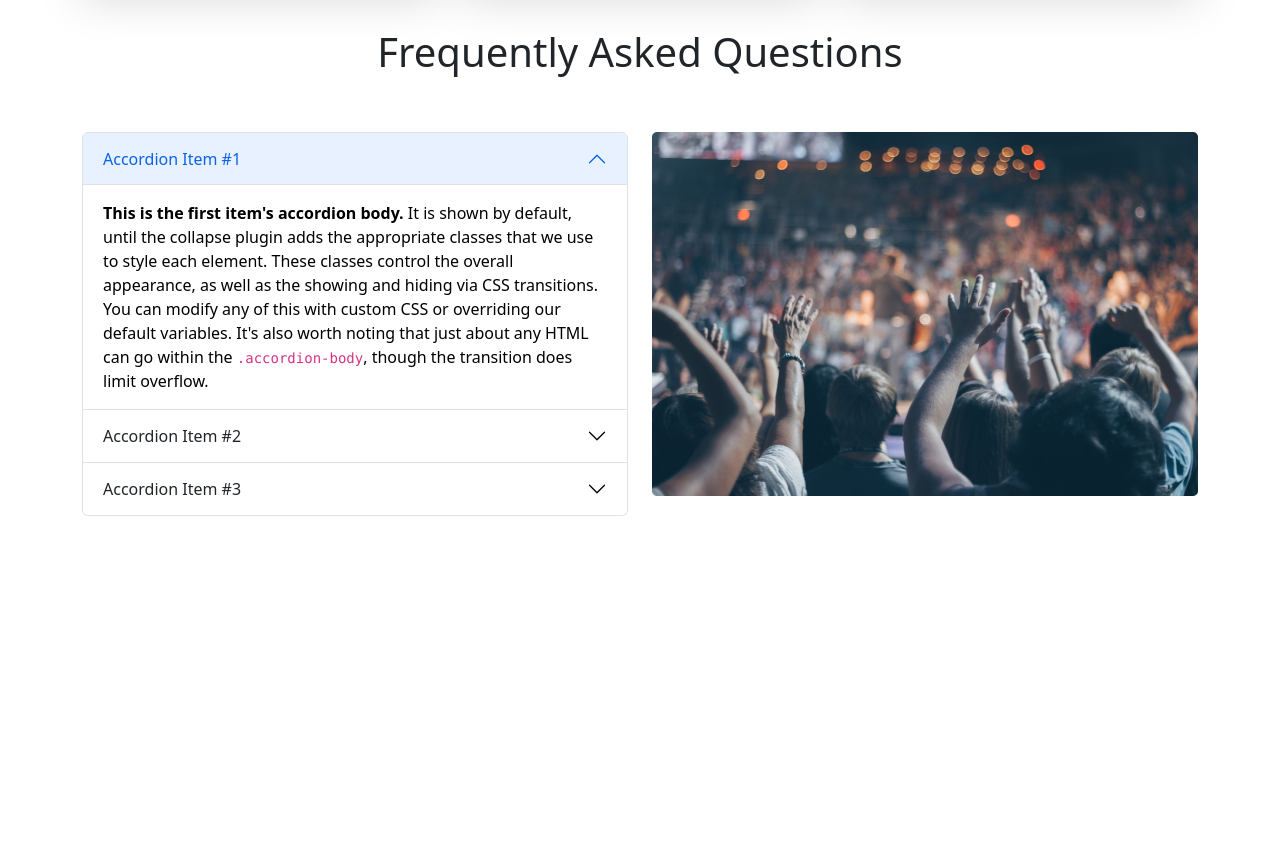
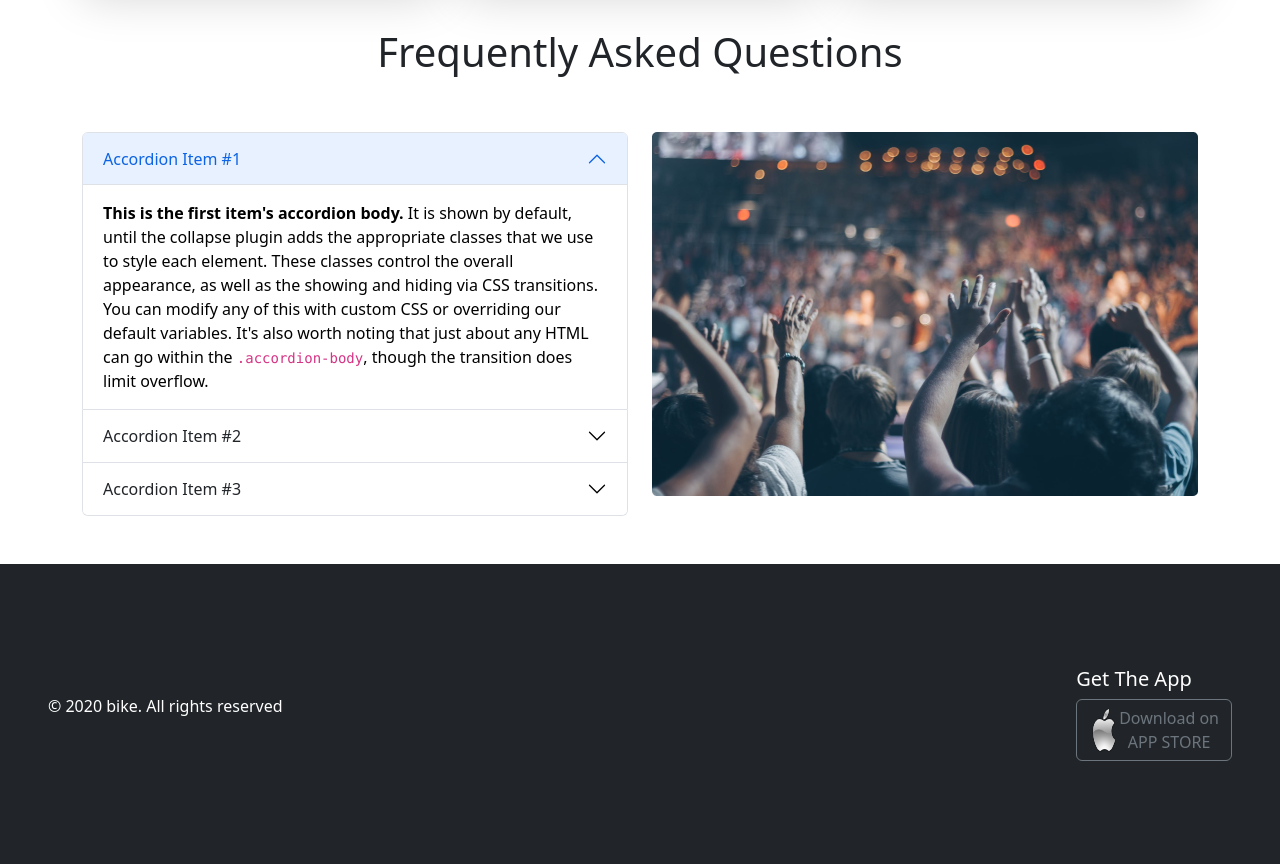
Before and after one commit to sartajdev007/convention-center-site, a plain HTML site: page index.html in a window 1280 px wide. Shown: the part 2167-3031 px from the top of the page. Before the commit the page ends 2683 px from the top, so only its background shows below. Drawn offline with nearby package versions, Linux system fonts and the light colour scheme.

Commit message:
footer add

```diff
--- a/index.html
+++ b/index.html
@@ -337,13 +337,27 @@
                         </div>
                     </div>
                     <div class="col">
-                        <img src="images/people.png" alt="">
+                        <img class="img-fluid" src="images/people.png" alt="">
                     </div>
                 </div>
             </div>
         </section>
     </main>
+    <footer style="height:300px;"
+        class="mt-5 bg-dark text-white d-flex align-items-center justify-content-between px-5">
+        <p>© 2020 bike. All rights reserved</p>
+        <div>
+            <h5>Get The App</h5>
 
+            <a class="d-flex btn btn-outline-secondary" href="#" role="button"><img class="img-fluid"
+                    src="images/png-apple-logo-9718.png" alt="">
+                <span>Download on<br>
+                    <span>APP STORE</span>
+                </span>
+            </a>
+        </div>
+
+    </footer>
 
     <script src="https://cdn.jsdelivr.net/npm/bootstrap@5.2.0/dist/js/bootstrap.bundle.min.js"
         integrity="sha384-A3rJD856KowSb7dwlZdYEkO39Gagi7vIsF0jrRAoQmDKKtQBHUuLZ9AsSv4jD4Xa"
--- a/style.css
+++ b/style.css
@@ -0,0 +1,4 @@
+footer img {
+    width: 30px;
+    height: 30px;
+}
```
Also changed, not shown: images/png-apple-logo-9718.png (added).
